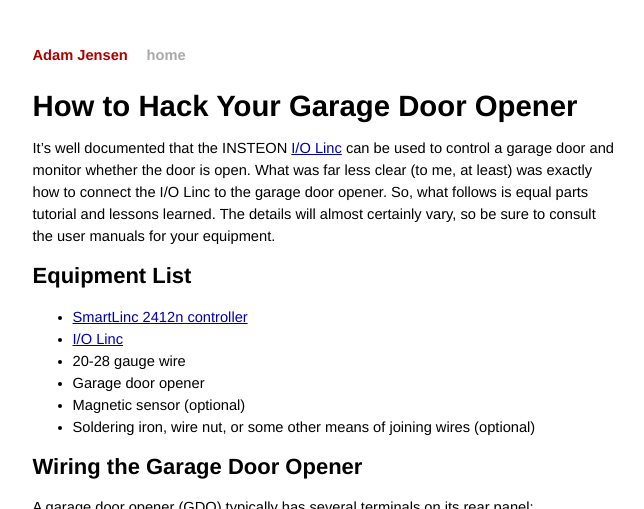
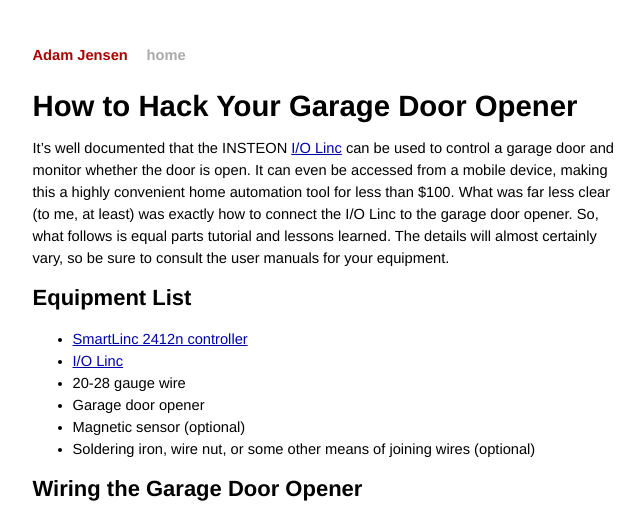
Before and after one commit to acj/acj.github.com, a Jekyll site: the page built from _posts/2013-04-14-hack-your-garage-door-opener.markdown, in a window 1280 px wide and 900 px high, cut to the strip 0-509 px from the top of the window. Shown: the whole strip, without its empty margins (314-958 px from the left). Built offline with Jekyll 4.4.1, drawn with Linux system fonts in a browser that asks for light colours; Markdown is read by kramdown in place of the engine named in the settings; comment, search, counter and statistics services are not loaded.

```diff
--- a/_posts/2013-04-14-hack-your-garage-door-opener.markdown
+++ b/_posts/2013-04-14-hack-your-garage-door-opener.markdown
@@ -5,7 +5,7 @@ title: How to hack your garage door opener
 
 # How to Hack Your Garage Door Opener
 
-It’s well documented that the INSTEON [I/O Linc](http://www.smarthome.com/2412N/SmartLinc-INSTEON-Central-Controller/p.aspx) can be used to control a garage door and monitor whether the door is open. What was far less clear (to me, at least) was exactly how to connect the I/O Linc to the garage door opener. So, what follows is equal parts tutorial and lessons learned. The details will almost certainly vary, so be sure to consult the user manuals for your equipment.
+It’s well documented that the INSTEON [I/O Linc](http://www.smarthome.com/2450/IOLinc-INSTEON-Low-Voltage-Contact-Closure-Interface-1-In-1-Out-/p.aspx) can be used to control a garage door and monitor whether the door is open. It can even be accessed from a mobile device, making this a highly convenient home automation tool for less than $100. What was far less clear (to me, at least) was exactly how to connect the I/O Linc to the garage door opener. So, what follows is equal parts tutorial and lessons learned. The details will almost certainly vary, so be sure to consult the user manuals for your equipment.
 
 ## Equipment List
 
```
